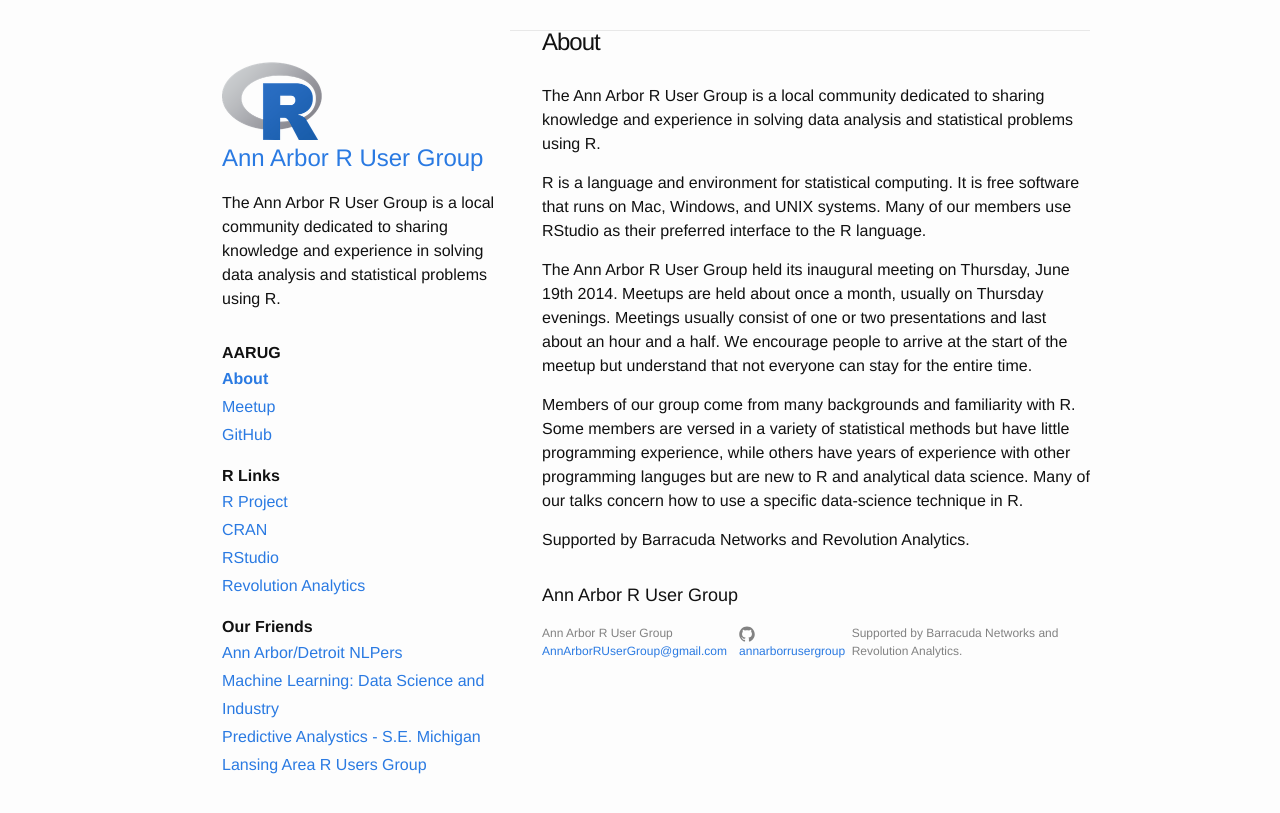
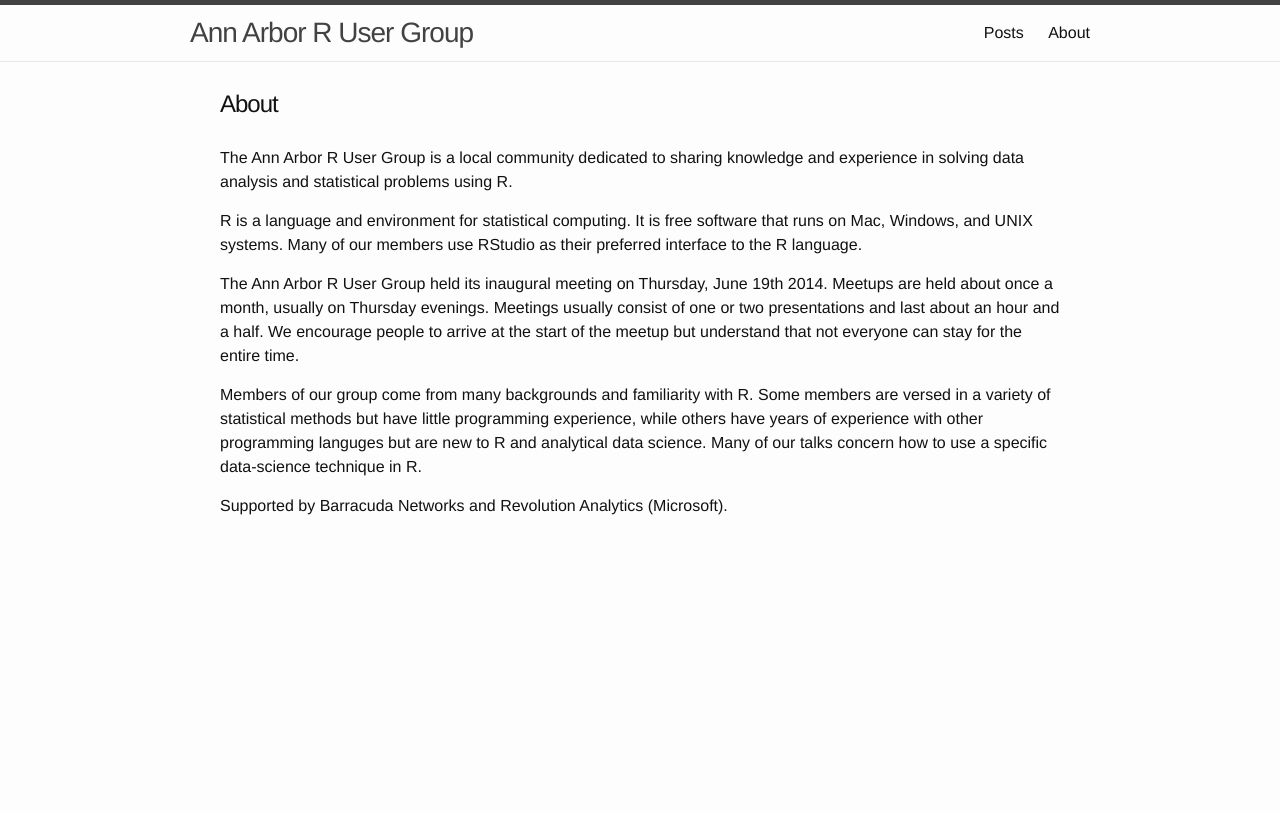
Before and after one commit to AnnArborRUserGroup/AnnArborRUserGroup.github.io, a Jekyll site: the page built from about.md, in a window 1280 px wide. Shown: the top 813 px of the page. Built offline with Jekyll 4.4.1, drawn with Linux system fonts in a browser that asks for light colours.

```diff
--- a/_config.yml
+++ b/_config.yml
@@ -2,7 +2,7 @@
 title: Ann Arbor R User Group
 email: AnnArborRUserGroup@gmail.com
 description:  The Ann Arbor R User Group is a local community dedicated to sharing knowledge and experience in solving data analysis and statistical problems using R.
-sponsor: Supported by Barracuda Networks and Revolution Analytics.
+sponsor: Supported by Barracuda Networks and Revolution Analytics (Microsoft).
 baseurl: "" # the subpath of your site, e.g. /blog/
 url: "http://annarborrusergroup.github.io" # the base hostname & protocol for your site
 github_username:  annarborrusergroup
--- a/_includes/header.html
+++ b/_includes/header.html
@@ -14,9 +14,10 @@
       </a>
 
       <div class="trigger">
+        <a class="page-link" href="/">{{ "Posts" }}</a>
         {% for page in site.pages %}
           {% if page.title %}
-          <a class="page-link" href="{{ page.url | prepend: site.baseurl }}">{{ page.title }}</a>
+          <a class="page-link" href="{{ page.target }}">{{ page.title }}</a>
           {% endif %}
         {% endfor %}
       </div>
--- a/_layouts/default.html
+++ b/_layouts/default.html
@@ -5,15 +5,15 @@
 
   <body>
 
+    {% include header.html %}
+
     <div class="page-content">
-      <div class="wrapper-sidebar">
-          {% include sidebar.html %}
-      </div>
       <div class="wrapper">
         {{ content }}
       </div>
-      {% include footer.html %}
     </div>
+
+    <!-- {% include footer.html %} -->
 
   </body>
 
--- a/_sass/_base.scss
+++ b/_sass/_base.scss
@@ -158,20 +158,17 @@ pre {
  * Wrapper
  */
 .wrapper {
-    float: right;
-    position: relative;
     max-width: -webkit-calc(#{$content-width} - (#{$spacing-unit} * 2));
     max-width:         calc(#{$content-width} - (#{$spacing-unit} * 2));
     margin-right: auto;
     margin-left: auto;
-    // padding-right: $spacing-unit;
-    // padding-left: $spacing-unit;
-    padding-left: 22em;
+    padding-right: $spacing-unit;
+    padding-left: $spacing-unit;
     @extend %clearfix;
 
     @include media-query($on-laptop) {
-        // max-width: -webkit-calc(#{$content-width} - (#{$spacing-unit} + 18rem));
-        // max-width:         calc(#{$content-width} - (#{$spacing-unit} + 18rem));
+        max-width: -webkit-calc(#{$content-width} - (#{$spacing-unit}));
+        max-width:         calc(#{$content-width} - (#{$spacing-unit}));
         padding-right: $spacing-unit / 2;
         padding-left: $spacing-unit / 2;
     }
```
Also changed, not shown: _posts/2016-01-14-meetup.markdown (added, +20 -0 lines).
